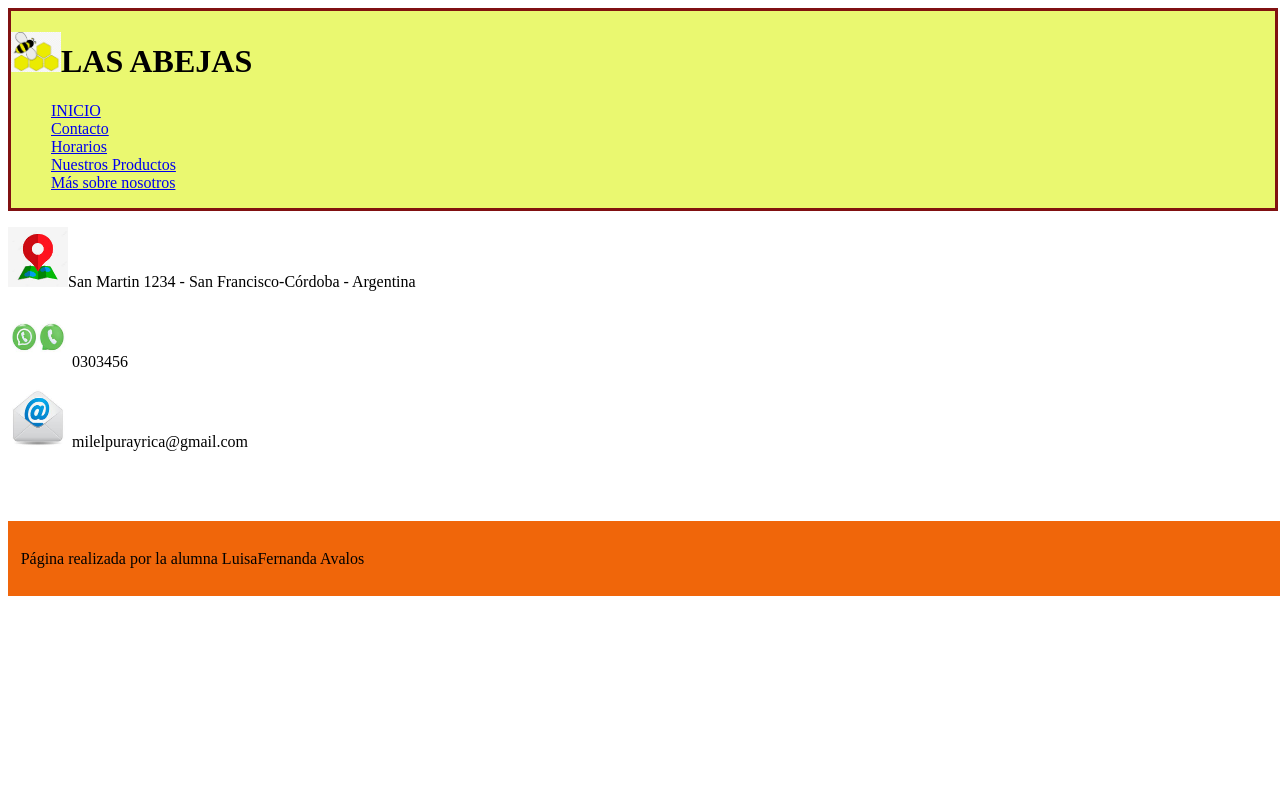
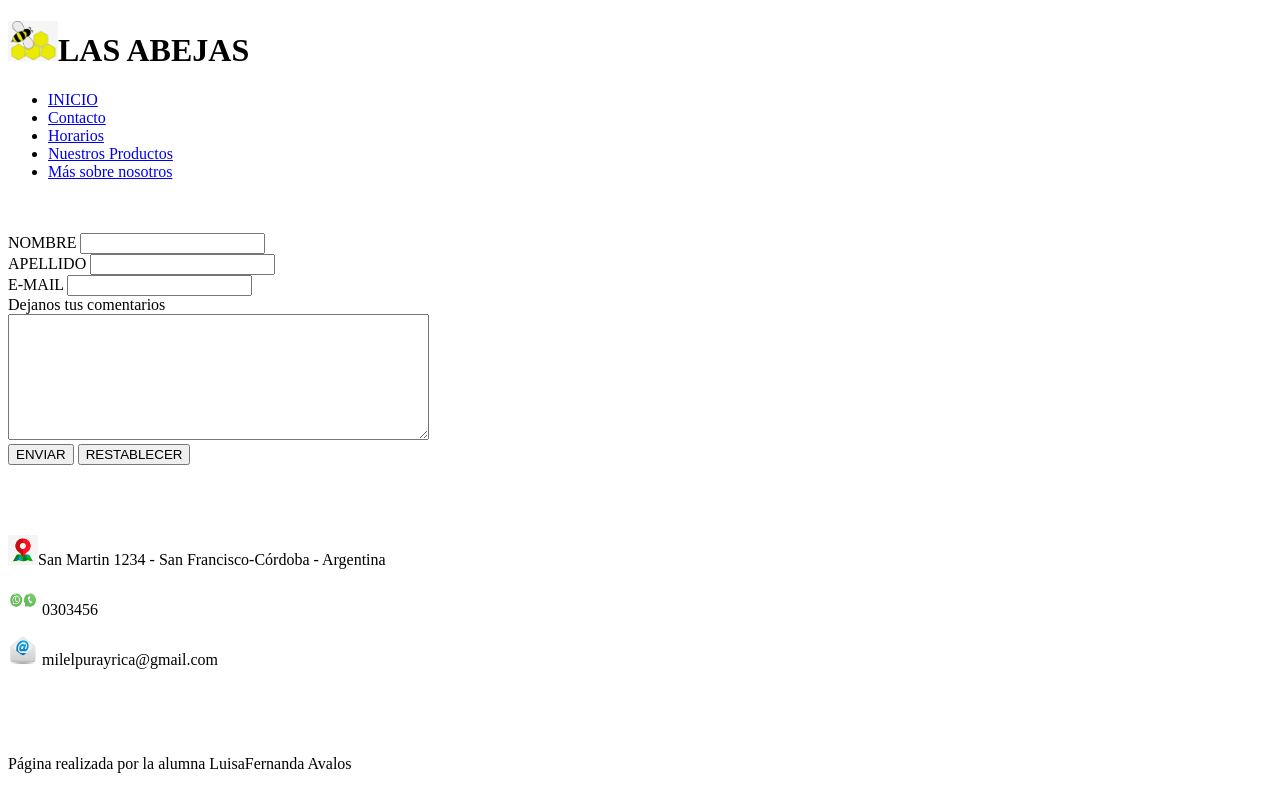
Before and after one commit to luisiavalos/tareaClase5, a plain HTML site: page contacto.html in a window 1280 px wide. Drawn offline with Linux system fonts and the light colour scheme.

Commit message:
Add files via upload

```diff
--- a/contacto.html
+++ b/contacto.html
@@ -4,16 +4,13 @@
 <head>
    <title>Contactos_Abejas</title>
    <meta charset="UTF-8">
-   <link rel="stylesheet" href="./css/style.css"
-
 </head>
-
 <body>
-    <header class="cabecera">
+    <header>
 
         <h1><img src="./Imágenes/panaldeabeja.jpg" width="50" alt="">LAS ABEJAS</h1>
    <nav>
-       <ul style="list-style: none;">
+       <ul>
            <li><a href="index.html">INICIO</a></li>
            <li><a href="contacto.html">Contacto</a></li>
            <li><a href="horarios.html">Horarios</a></li>
@@ -24,18 +21,31 @@
 </header>
 
 <section>
-
-         <p><img src="./Imágenes/ubicación.jpeg" width = "60" height="60"  >San Martin 1234 - San Francisco-Córdoba - Argentina</p>
+    <br>
+    <br>
+<form action="" method="get">
+   NOMBRE   <input type="text"> <br>
+   APELLIDO <input type="text"> <br>
+   E-MAIL   <input type="text"> <br>
+   Dejanos tus comentarios  <br>
+   <textarea name="" id="" cols="50" rows="8"></textarea> <br>
+   <input type="submit"  value="ENVIAR">
+   <input type="reset"  value="RESTABLECER">
 
 
-   <p> <img src="./Imágenes/whatsapp.jpeg" width = "60" height="60">  0303456</p>
-   <p>    <img src="./Imágenes/mail.jpeg" width = "60" height="60"> milelpurayrica@gmail.com</p>
+</form>
+
+    <br> <br> <br>
+
+        <p><img src="./Imágenes/ubicación.jpeg" width = "30" height="30"  >San Martin 1234 - San Francisco-Córdoba - Argentina</p>
+        <p> <img src="./Imágenes/whatsapp.jpeg" width = "30" height="30">  0303456</p>
+        <p> <img src="./Imágenes/mail.jpeg" width = "30" height="30"> milelpurayrica@gmail.com</p>
 </section>
 <br>
 <br>
 <br>
 
-<footer class="pieDePagina">
+<footer>
     <p> Página realizada por la alumna LuisaFernanda Avalos</p>
 </footer>
 </body>
```
Also changed, not shown: horarios.html (+3 -3 lines), index.html (+3 -7 lines).
